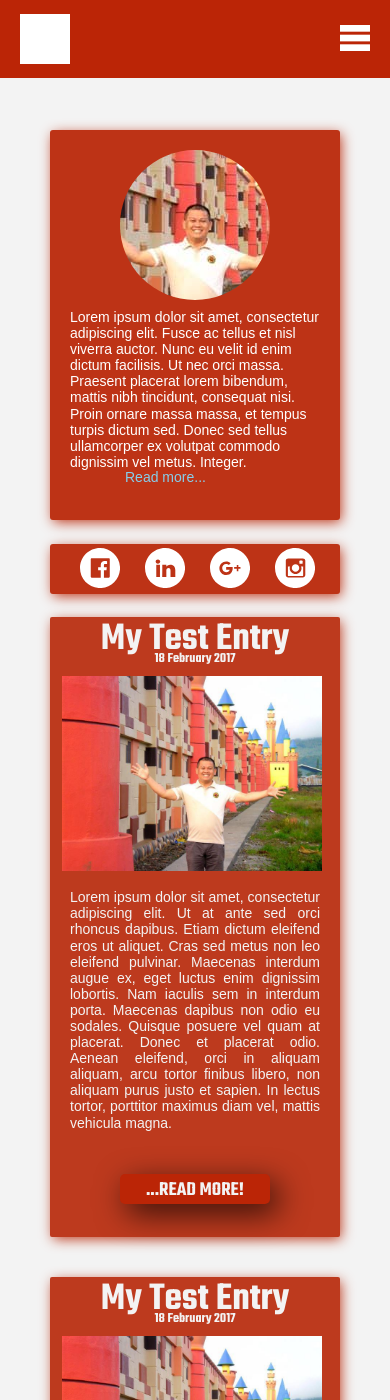
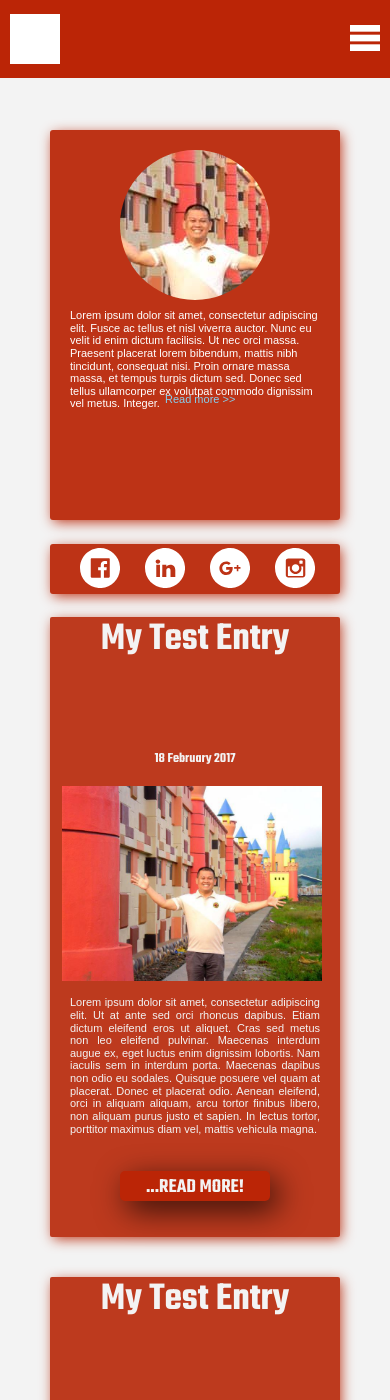
Before and after one commit to juscuizon/rollycuizon, a Jekyll site: the page built from index.html, in a window 390 px wide and 1400 px high. Built offline with Jekyll 4.4.1, drawn with Linux system fonts in a browser that asks for light colours.

Commit message:
Fixed read more bug on z-index, fixed title for blog loop to accomodate long title and adjusted logo to the left by 10px

```diff
--- a/_includes/side_bar.html
+++ b/_includes/side_bar.html
@@ -1 +1 @@
-<div class="side_bar_container"><div class="about_me_section"><div class="profile_image"></div><div class="about_me_excerpt"><p>Lorem ipsum dolor sit amet, consectetur adipiscing elit. Fusce ac tellus et nisl viverra auctor. Nunc eu velit id enim dictum facilisis. Ut nec orci massa. Praesent placerat lorem bibendum, mattis nibh tincidunt, consequat nisi. Proin ornare massa massa, et tempus turpis dictum sed. Donec sed tellus ullamcorper ex volutpat commodo dignissim vel metus. Integer.</p></div><div class="read_more_button"><a href="#"><p>Read more...</p></a></div></div><div class="social_media_section"><ul><li><a href="#"><img class="facebook" src="{{site.baseurl}}/assets/img/fb_logo.svg"/></a></li><li><a href="#"><img class="linkedin" src="{{site.baseurl}}/assets/img/linkedin_logo.svg"/></a></li><li><a href="#"><img class="googleplus" src="{{site.baseurl}}/assets/img/googleplus_logo.svg"/></a></li><li><a href="#"><img class="instagram" src="{{site.baseurl}}/assets/img/instagram_logo.svg"/></a></li></ul></div></div>
+<div class="side_bar_container"><div class="about_me_section"><div class="profile_image"></div><div class="about_me_excerpt"><p>Lorem ipsum dolor sit amet, consectetur adipiscing elit. Fusce ac tellus et nisl viverra auctor. Nunc eu velit id enim dictum facilisis. Ut nec orci massa. Praesent placerat lorem bibendum, mattis nibh tincidunt, consequat nisi. Proin ornare massa massa, et tempus turpis dictum sed. Donec sed tellus ullamcorper ex volutpat commodo dignissim vel metus. Integer.</p></div><div class="read_more_button"><a href="#"><p>Read more >></p></a></div></div><div class="social_media_section"><ul><li><a href="#"><img class="facebook" src="{{site.baseurl}}/assets/img/fb_logo.svg"/></a></li><li><a href="#"><img class="linkedin" src="{{site.baseurl}}/assets/img/linkedin_logo.svg"/></a></li><li><a href="#"><img class="googleplus" src="{{site.baseurl}}/assets/img/googleplus_logo.svg"/></a></li><li><a href="#"><img class="instagram" src="{{site.baseurl}}/assets/img/instagram_logo.svg"/></a></li></ul></div></div>
--- a/_pugfiles/side_bar.pug
+++ b/_pugfiles/side_bar.pug
@@ -6,7 +6,7 @@
 			p Lorem ipsum dolor sit amet, consectetur adipiscing elit. Fusce ac tellus et nisl viverra auctor. Nunc eu velit id enim dictum facilisis. Ut nec orci massa. Praesent placerat lorem bibendum, mattis nibh tincidunt, consequat nisi. Proin ornare massa massa, et tempus turpis dictum sed. Donec sed tellus ullamcorper ex volutpat commodo dignissim vel metus. Integer.
 
 		.read_more_button
-			a(href="#"): p Read more...
+			a(href="#"): p Read more >>
 
 	.social_media_section
 		ul
--- a/assets/css/main.css
+++ b/assets/css/main.css
@@ -457,14 +457,14 @@
   background: #bd3316;
   color: white;
   font-size: 1.125rem;
-  z-index: 2; }
+  z-index: 3; }
 
 .header_logo {
   position: relative;
   width: 50px;
   height: 50px;
   top: 10px;
-  left: 20px;
+  left: 10px;
   background: white; }
 
 .header_navigation {
@@ -486,7 +486,7 @@
   width: 30px;
   height: 30px;
   top: 25px;
-  right: 20px;
+  right: 10px;
   background-image: url(../img/menu_button.svg);
   background-repeat: no-repeat;
   -webkit-transition: all 0.2s ease-in-out;
@@ -502,7 +502,7 @@
   min-height: 100%;
   border-left: none;
     border-left-color: white;
-  z-index: 2;
+  z-index: 3;
   -webkit-transition: all 0.2s ease-in-out;
   transition: all 0.2s ease-in-out; }
   .header_navigation_mobile_container ul {
@@ -626,7 +626,7 @@
       position: relative;
       width: 500px;
       height: 20px;
-      top: -20px;
+      top: 20px;
       margin: 0 auto;
       padding: 0px;
       -webkit-transition: all 0.2s ease-in-out;
@@ -636,13 +636,13 @@
         text-align: center;
         text-decoration: none;
         font-family: 'Teko', sans-serif;
-        font-size: 18px;
+        font-size: 14px;
         color: #f3f3f3; }
     .posts_list .posts_loop_container_latest .featured_image {
       position: relative;
       width: 400px;
       height: 300px;
-      top: -20px;
+      top: 20px;
       left: 100px;
       padding: 0px;
       -webkit-transition: all 0.2s ease-in-out;
@@ -652,13 +652,13 @@
       width: 500px;
       height: 150px;
       margin: 0 auto;
-      top: -20px;
+      top: 20px;
       padding: 0px;
       text-align: justify;
       -webkit-transition: all 0.2s ease-in-out;
       transition: all 0.2s ease-in-out; }
       .posts_list .posts_loop_container_latest .post_excerpt_container p {
-        font-size: 14px;
+        font-size: 11px;
         color: #f3f3f3; }
     .posts_list .posts_loop_container_latest .read_more_button {
       position: relative;
@@ -731,7 +731,7 @@
       .posts_list .posts_loop_container_latest .post_date_container {
         -webkit-transition: all 0.2s ease-in-out;
         transition: all 0.2s ease-in-out;
-        top: -40px;
+        top: 20px;
         width: 350px;
         height: 25px; }
         .posts_list .posts_loop_container_latest .post_date_container p {
@@ -745,7 +745,7 @@
         transition: all 0.2s ease-in-out;
         width: 400px;
         height: 180px;
-        top: -20px; }
+        top: 20px; }
       .posts_list .posts_loop_container_latest .read_more_button {
         position: relative;
         top: -45px; } }
@@ -780,13 +780,13 @@
       .posts_list .posts_loop_container_latest .post_date_container {
         -webkit-transition: all 0.2s ease-in-out;
         transition: all 0.2s ease-in-out;
-        top: -20px;
+        top: 30px;
         width: 350px;
         height: 25px; }
         .posts_list .posts_loop_container_latest .post_date_container p {
           font-size: 14px; }
       .posts_list .posts_loop_container_latest .featured_image {
-        top: -20px;
+        top: 20px;
         left: 50px;
         width: 300px;
         height: 225px;
@@ -797,7 +797,7 @@
         transition: all 0.2s ease-in-out;
         width: 300px;
         height: 225px;
-        top: -20px; } }
+        top: 20px; } }
 
 @media (min-width: 50px) and (max-width: 500px) {
   .blog_posts_container {
@@ -829,13 +829,13 @@
       .posts_list .posts_loop_container_latest .post_date_container {
         -webkit-transition: all 0.2s ease-in-out;
         transition: all 0.2s ease-in-out;
-        top: -20px;
+        top: 80px;
         width: 290px;
         height: 25px; }
         .posts_list .posts_loop_container_latest .post_date_container p {
           font-size: 14px; }
       .posts_list .posts_loop_container_latest .featured_image {
-        top: -20px;
+        top: 90px;
         left: 12px;
         width: 260px;
         height: 195px;
@@ -844,7 +844,7 @@
       .posts_list .posts_loop_container_latest .post_excerpt_container {
         width: 250px;
         height: 280px;
-        top: -20px; } }
+        top: 90px; } }
 
 .footer_navigation_container {
   position: relative;
@@ -929,19 +929,19 @@
     z-index: 1; }
     .about_me_section .about_me_excerpt p {
       color: white;
-      font-size: 14px;
+      font-size: 11px;
       margin-top: -1px;
       text-align: left; }
   .about_me_section .read_more_button {
     position: relative;
-    top: 0px;
-    left: 195px;
+    top: -57px;
+    left: 90px;
     z-index: 2; }
     .about_me_section .read_more_button a {
       text-decoration: none; }
     .about_me_section .read_more_button p {
       color: skyblue;
-      font-size: 14px; }
+      font-size: 11px; }
 
 .social_media_section {
   position: absolute;
@@ -976,6 +976,11 @@
     left: 80px;
     -webkit-transition: all 0.2s ease-in-out;
     transition: all 0.2s ease-in-out; }
+    .about_me_section .read_more_button {
+      top: -58px;
+      left: 90px; }
+      .about_me_section .read_more_button p {
+        font-size: 11px; }
   .social_media_section {
     width: 280px;
     height: 50px;
@@ -990,6 +995,11 @@
     left: 30px;
     -webkit-transition: all 0.2s ease-in-out;
     transition: all 0.2s ease-in-out; }
+    .about_me_section .read_more_button {
+      top: -58px;
+      left: 90px; }
+      .about_me_section .read_more_button p {
+        font-size: 11px; }
   .social_media_section {
     width: 280px;
     height: 50px;
@@ -1010,8 +1020,10 @@
     .about_me_section .about_me_excerpt {
       width: 380px; }
     .about_me_section .read_more_button {
-      top: -48px;
-      left: 110px; }
+      top: -94px;
+      left: 320px; }
+      .about_me_section .read_more_button p {
+        font-size: 11px; }
   .social_media_section {
     position: relative;
     width: 400px;
@@ -1045,8 +1057,10 @@
     .about_me_section .about_me_excerpt {
       width: 250px; }
     .about_me_section .read_more_button {
-      top: 16px;
-      left: 75px; }
+      top: -57px;
+      left: 115px; }
+      .about_me_section .read_more_button p {
+        font-size: 11px; }
   .social_media_section {
     position: relative;
     width: 290px;
```
Also changed, not shown: assets/css/2-modules/_blog_posts.sass (+13 -13 lines), assets/css/2-modules/_header.sass (+4 -4 lines), assets/css/2-modules/_side_bar.sass (+28 -8 lines).
